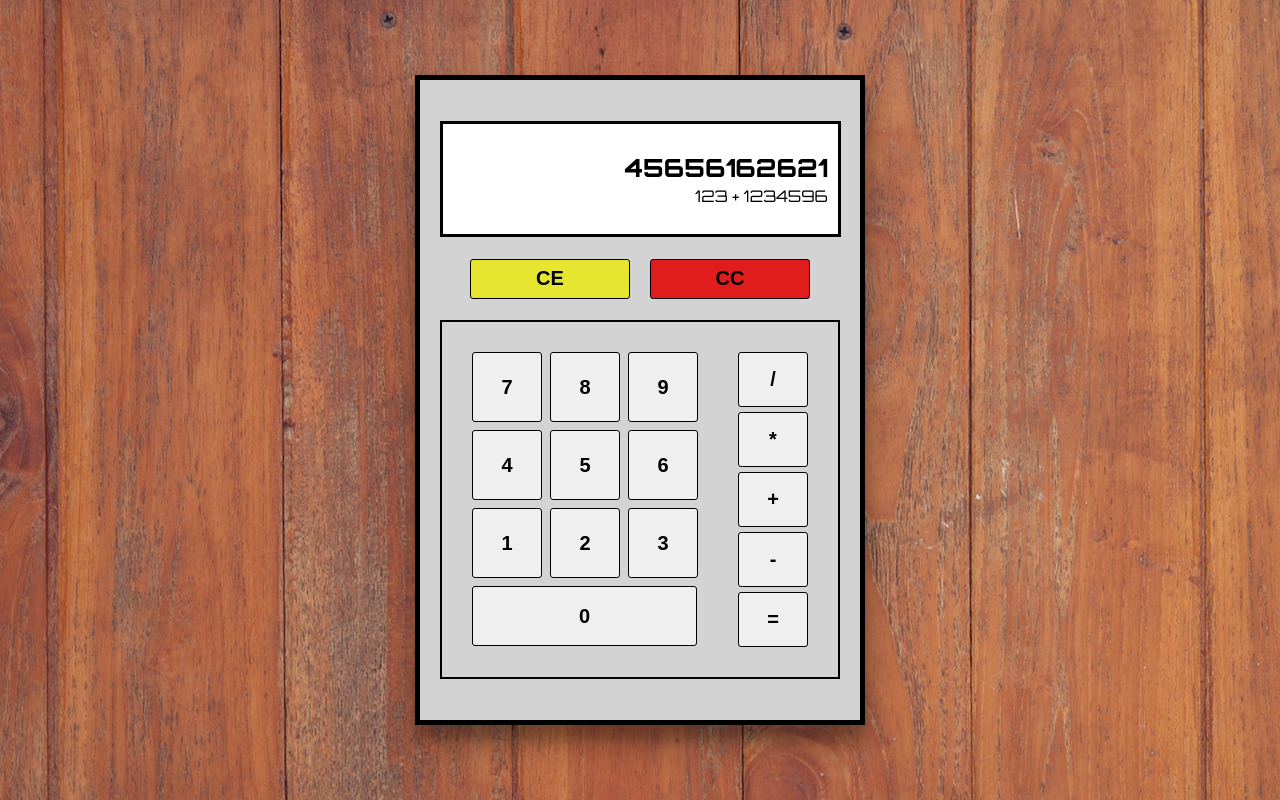
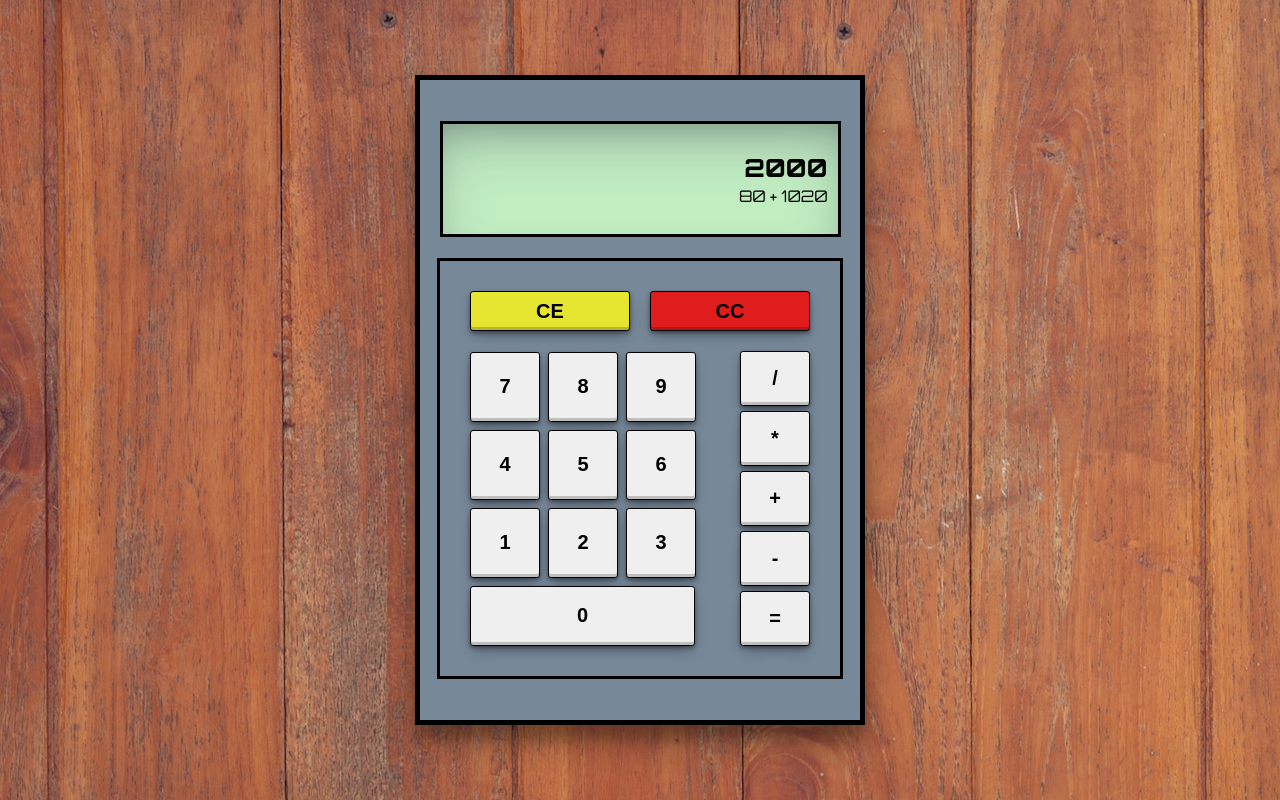
Before and after one commit to ROSS1996/web-calculator, a plain HTML site: page index.html in a window 1280 px wide. Drawn offline with Linux system fonts and the light colour scheme.

Commit message:
Change colors and add effect to buttons

```diff
--- a/calculator.js
+++ b/calculator.js
@@ -12,7 +12,3 @@ function add (a, b) { return a + b};
 function subtract (a, b) {return a - b};
 function multiply (a, b) {return a * b};
 function divide (a, b) {return a / b};
-
-function clearContent () {
-
-}
--- a/index.html
+++ b/index.html
@@ -12,9 +12,10 @@
     <main>
         <div class="frame">
             <div class="display">
-                <div class="screeElement" id="result">45656162621</div>
-                <div class="screeElement" id="input">123 + 1234596</div>
+                <div class="screeElement" id="result">2000</div>
+                <div class="screeElement" id="input">80 + 1020</div>
             </div>
+            <div class="keyboard">
                 <div class="controls">
                     <button class="control" id="ce">CE</button>
                     <button class="control" id="cc">CC</button>
@@ -41,6 +42,7 @@
                     </div>
                 </div>
             </div>
+        </div>
     </main>
     <script src="calculator.js" defer></script>
 </body>
--- a/style.css
+++ b/style.css
@@ -27,7 +27,7 @@ main {
     width: 400px;
     height: 600px;
     padding: 20px;
-    background-color: lightgray;
+    background-color: lightslategray;
     box-shadow: rgba(0, 0, 0, 0.3) 0px 19px 38px, rgba(0, 0, 0, 0.22) 0px 15px 12px;
 }
 
@@ -35,7 +35,7 @@ main {
     border: 3px solid black;
     width: 375px;
     height: 90px;
-    background-color: white;
+    background-color: rgb(194, 238, 194);
     font-family: 'Orbitron', 'Courier New', Courier, monospace;
     display: flex;
     flex-direction: column;
@@ -43,6 +43,7 @@ main {
     align-items: flex-end;
     padding: 10px;
     gap: 3px;
+    box-shadow: rgba(50, 50, 93, 0.25) 0px 30px 60px -12px inset, rgba(0, 0, 0, 0.3) 0px 18px 36px -18px inset;
 }
 
 #result {
@@ -76,6 +77,7 @@ button {
     border-radius: 3px;
     border: 1px solid black;
     cursor: pointer;
+    box-shadow: rgba(0, 0, 0, 0.4) 0px 2px 4px, rgba(0, 0, 0, 0.3) 0px 7px 13px -3px, rgba(0, 0, 0, 0.2) 0px -3px 0px inset;
 }
 
 button:active {
@@ -89,13 +91,21 @@ button:active {
     font-size: 20px;
 }
 
+.keyboard {
+    padding: 30px;
+    border: 3px solid black;
+    gap: 20px;
+    display: flex;
+    flex-direction: column;
+}
+
 .keys {
     display: flex;
     justify-content: center;
     align-items: center;
     gap: 20px;
-    padding: 30px;
-    border: 2px solid black;
+
+
 }
 
 .numbers {
```
Lines whose indentation alone changed are shown as unchanged.
